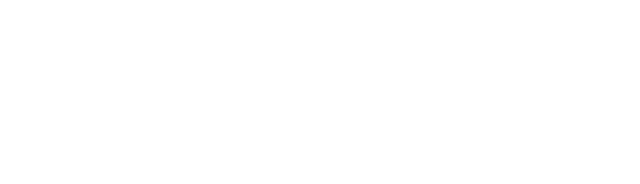
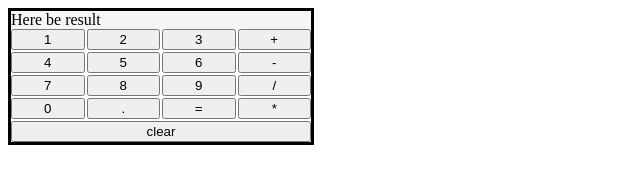
Before and after one commit to kot3u/calculator, a plain HTML site: page index.html in a window 1280 px wide. Shown: the whole page, without its empty margins (0-640 px from the left). Drawn offline with Linux system fonts and the light colour scheme.

Commit message:
Did basic GUI

```diff
--- a/index.html
+++ b/index.html
@@ -8,6 +8,32 @@
 </head>
 
 <body>
+  <div class="calculator">
+    <div class="display">
+      <span class="result"> Here be result</span>
+    </div>
+    <div class="keyboard">
+      <button id="one">1</button>
+      <button id="two">2</button>
+      <button id="three">3</button>
+      <button id="add">+</button>
+      <button id="four">4</button>
+      <button id="five">5</button>
+      <button id="six">6</button>
+      <button id="subtract">-</button>
+      <button id="seven">7</button>
+      <button id="eight">8</button>
+      <button id="nine">9</button>
+      <button id="divide">/</button>
+      <button id="zero">0</button>
+      <button id="dot">.</button>
+      <button id="equals">=</button>
+      <button id="multiply">*</button>
+    </div>
+    <div>
+      <button id="clear">clear</button>
+    </div>
+  </div>
 </body>
 
 </html>
--- a/styles.css
+++ b/styles.css
@@ -0,0 +1,27 @@
+.calculator {
+  display: flex;
+  flex-direction: column;
+  border-style: solid;
+  border-color: black;
+  border-width: 3px;
+  width: 300px;
+}
+
+.display {
+  background-color: whitesmoke;
+}
+
+.result {
+  display: block;
+}
+
+.keyboard {
+  display: grid;
+  grid-template-columns: repeat(4, 1fr);
+  gap: 2px;
+}
+
+#clear {
+  width: 100%;
+  margin-top: 2px;
+}
```
